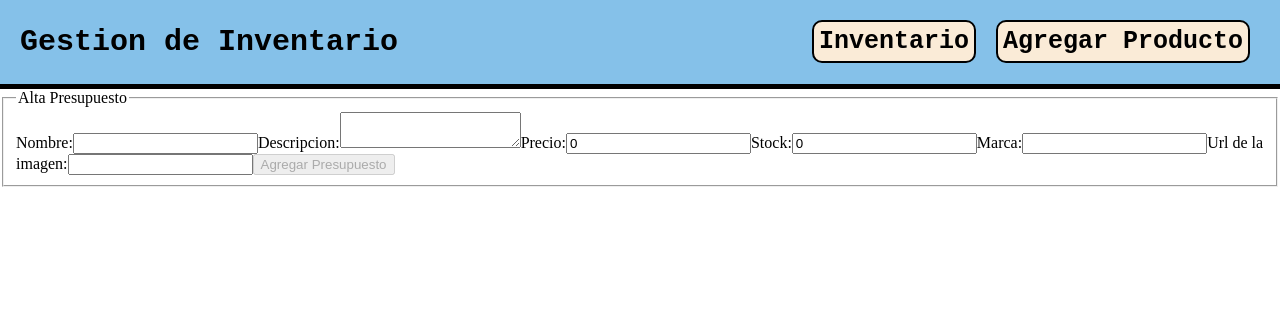
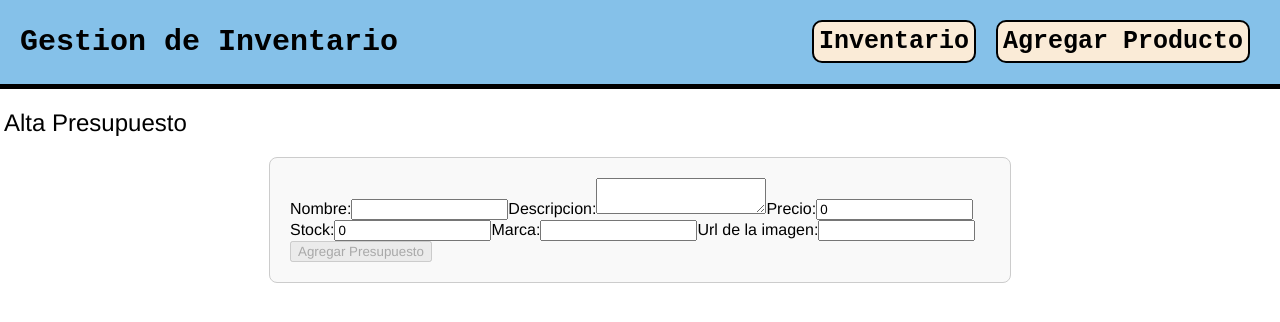
Before and after one commit to santiago-ude/Gestion-de-Inventario, an Angular app in the folder Front/gestion-inventario/: page /addProduct in a window 1280 px wide. Shown: the top 322 px of the page. Built offline with nearby package versions, Linux system fonts and the light colour scheme.

Commit message:
Update product-add.component.css

```diff
--- a/Front/gestion-inventario/src/app/products/components/product-add/product-add.component.css
+++ b/Front/gestion-inventario/src/app/products/components/product-add/product-add.component.css
@@ -0,0 +1,26 @@
+*{
+    font-family: Helvetica, sans-serif;
+}
+
+section{
+    margin-top: 20px;
+}
+
+form{
+    width: 100%;
+    max-width: 700px;
+    padding: 20px;
+    border: 1px solid #ccc;
+    border-radius: 8px;
+    background-color: #f9f9f9;
+    margin: 20px auto;
+}
+
+fieldset{
+    border: none;
+    padding: 0;
+    text-align: cen;
+}
+
+legend{
+    font-size: 1.5rem;
```
